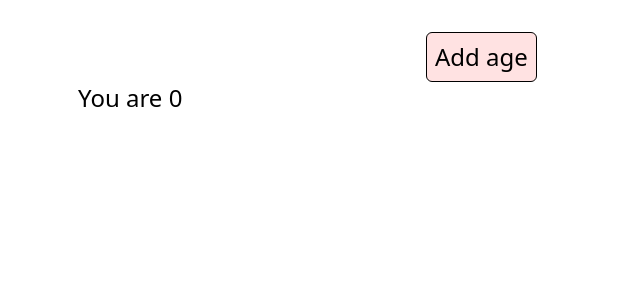
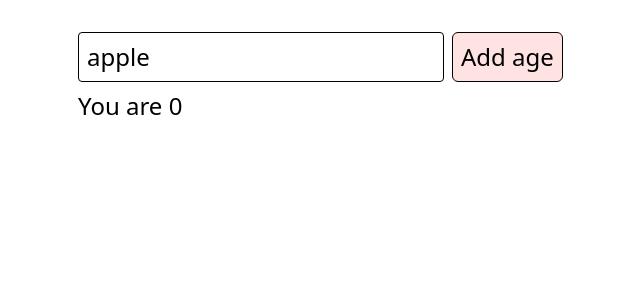
Before and after one commit to etranger2268/udemy-react-hooks-complete, a React (Vite) app: page / in a window 1280 px wide. Shown: the top 300 px of the page, without its empty margins (114-754 px from the left). Built offline with nearby package versions, Linux system fonts and the light colour scheme.

Commit message:
develop-02-10

```diff
--- a/src/lessons/Lesson1/Lesson1_1.tsx
+++ b/src/lessons/Lesson1/Lesson1_1.tsx
@@ -1,7 +1,8 @@
-import { useState } from 'react';
+import { type ChangeEvent, useState } from 'react';
 
 export default function Lesson1_1() {
   const [age, setAge] = useState<number>(0);
+  const [value, setValue] = useState<string>('apple');
 
   console.log('rendering');
 
@@ -9,16 +10,22 @@ export default function Lesson1_1() {
     setAge((prev) => prev + 1);
     setAge((prev) => prev + 1);
     setAge((prev) => prev + 1);
+  };
 
-  };
+  const handleChange = (e: ChangeEvent<HTMLInputElement>) => setValue(e.target.value);
 
   return (
     <div>
-      <input type="text" />
+      <input
+        type="text"
+        value={value}
+        onChange={handleChange}
+        className="border mr-2 p-2 rounded focus:outline-none focus:ring focus:ring-blue-500"
+      />
       <button type="button" onClick={handleClick} className="border p-2 rounded-md bg-red-100">
         Add age
       </button>
-      <p>You are {age}</p>
+      <p className="mt-2">You are {age}</p>
     </div>
   );
 }
```
